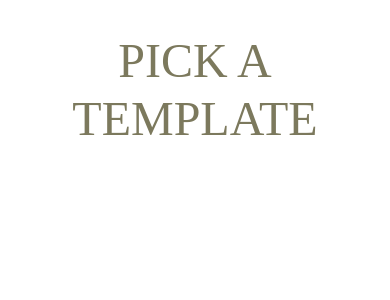
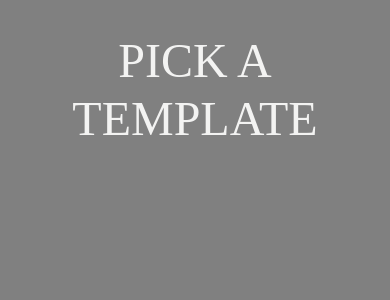
Before and after one commit to PacificPR/creatememes, a Flask app: page /search in a window 390 px wide. Shown: the top 300 px of the page. Run offline with Flask 2, Linux system fonts and the light colour scheme; data that the repository does not hold is empty; some libraries are stand-ins or nearby versions.

```diff
--- a/static/css/index.css
+++ b/static/css/index.css
@@ -1,9 +1,10 @@
-body{
+/*body{
     background-color: slategrey;
     height: 100%;
     width: 100%;
     margin-left: 2%;
 }
+*/
 
 #bg{
     margin-top: 1.7%;
--- a/templates/base.html
+++ b/templates/base.html
@@ -10,7 +10,7 @@
     <meta name="viewport" content="width=device-width, initial-scale=1.0">
 </head>
 
-<body>
+<body style="background-color: gray;margin-right: 1%;height: 100%;width: 100%;">
     {% block content %} {% endblock %}
 </body>
 
--- a/templates/search.html
+++ b/templates/search.html
@@ -3,7 +3,7 @@
 {% block title %} Result {% endblock %}
 
 {% block content %}
-    <h1 style="text-align: center;font-size: 3rem;color: #7c795d; font-family: 'Trocchi', serif;padding-top: 2rem;padding-bottom: 2rem;  "> PICK A TEMPLATE </h1>
+    <h1 style="text-align: center;font-size: 3rem;color: hsl(60, 4%, 95%); font-family: 'Trocchi', serif;padding-top: 2rem;padding-bottom: 2rem;  "> PICK A TEMPLATE </h1>
 
     {% if data %}
 
```
Also changed, not shown: static/img/meme.jpg.
